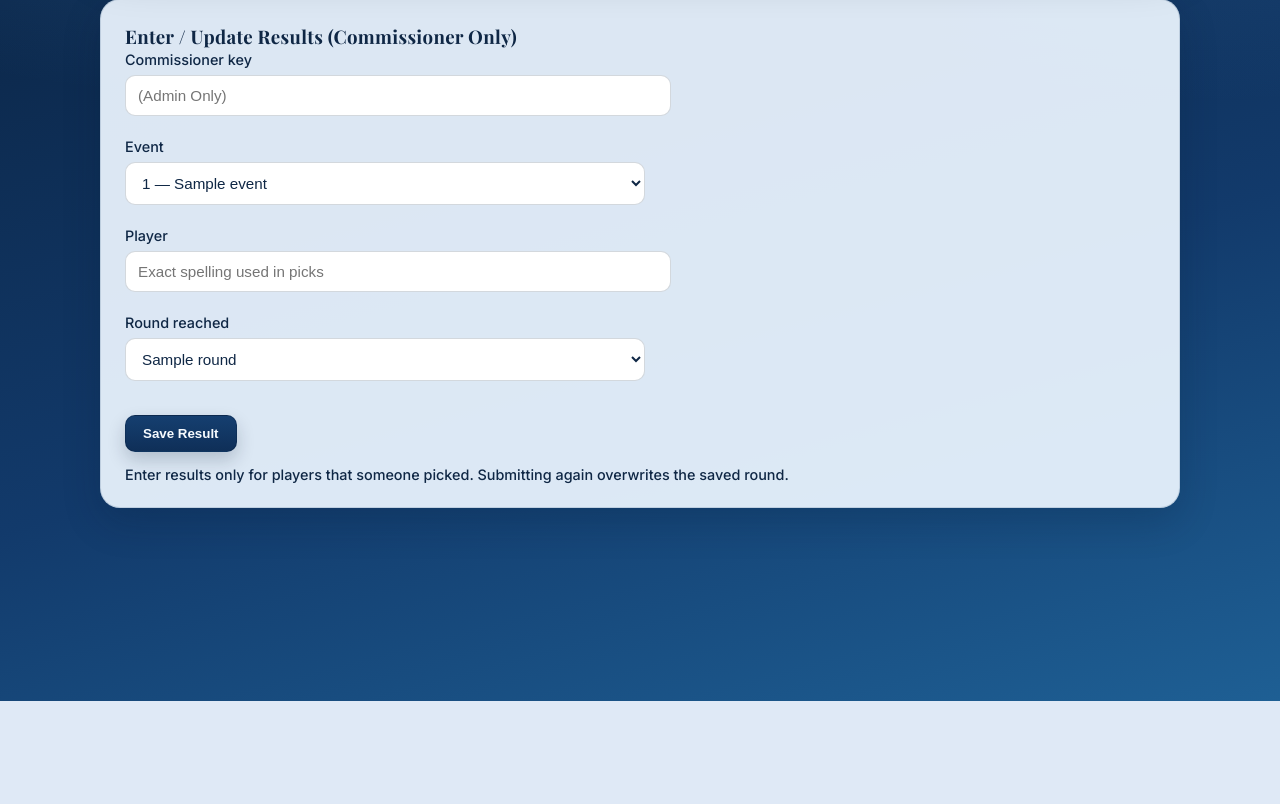
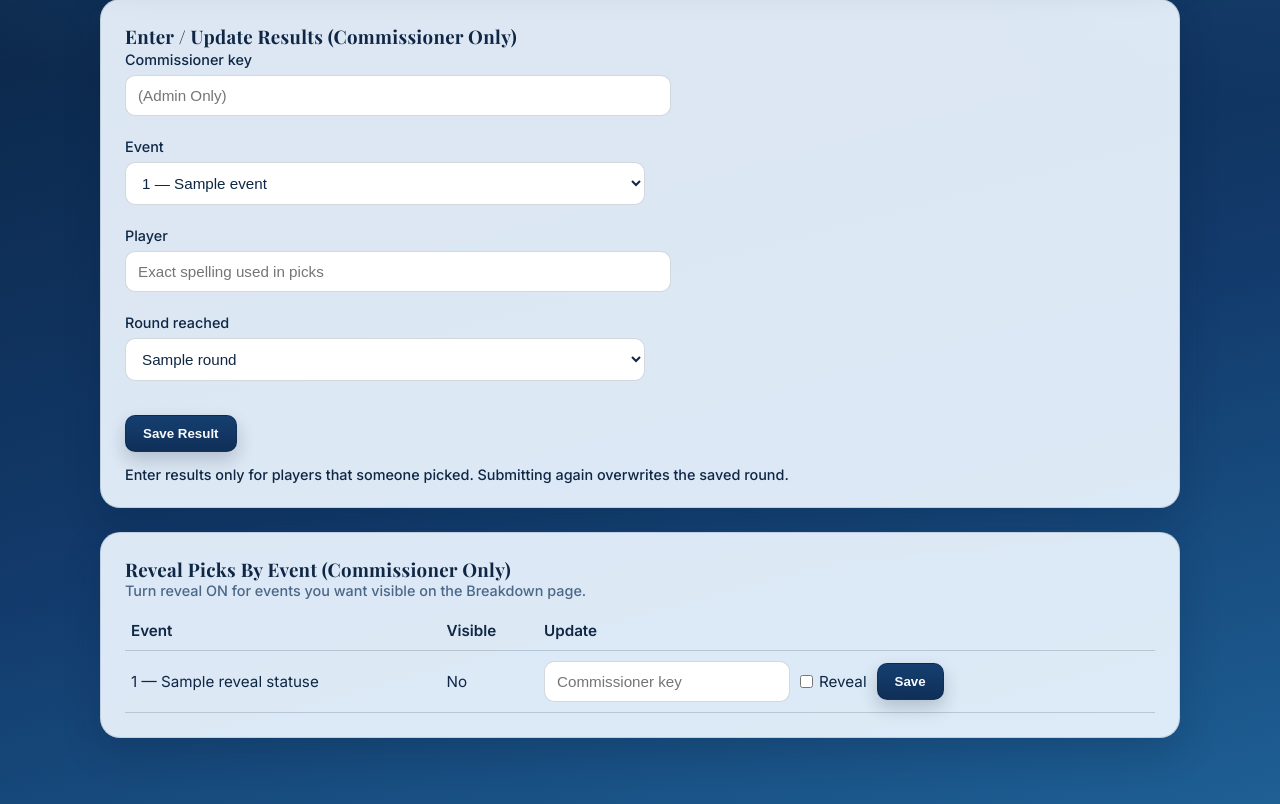
Before and after one commit to apartha13/atpTennisPredictions, a FastAPI app: template templates/results.html in a window 1280 px wide. Shown: the part 173-977 px from the top of the page. Before the commit the page ends 874 px from the top, so only its background shows below. Run offline with FastAPI, Linux system fonts and the light colour scheme; the template is opened without the code that fills it: most values are stand-ins (such as "Sample title", 1, 10 or a date in 2020); parts of the project's set-up code (start-up, migrations or seed data) failed here and were passed over.

Commit message:
implementing hidden picks, so no cheating

```diff
--- a/app.py
+++ b/app.py
@@ -98,6 +98,11 @@ def init_db() -> None:
         sort_order INT NOT NULL,
         year INT NOT NULL
         );
+        """))
+
+        conn.execute(text("""
+        ALTER TABLE events
+        ADD COLUMN IF NOT EXISTS picks_revealed BOOLEAN NOT NULL DEFAULT FALSE;
         """))
 
         conn.execute(text("""
@@ -257,11 +262,25 @@ def get_player_rank(conn, name: str) -> int:
 def get_events():
     with engine.begin() as conn:
         rows = conn.execute(
-            text("SELECT id, short_id, name, level FROM events WHERE year=:y ORDER BY id;"),
+            text("""
+            SELECT id, short_id, name, level, picks_revealed
+            FROM events
+            WHERE year=:y
+            ORDER BY sort_order ASC, id ASC;
+            """),
             {"y": LEAGUE_YEAR}
         ).fetchall()
     # list of dicts for templates
-    return [{"id": r[0], "short_id": r[1], "name": r[2], "level": r[3]} for r in rows]
+    return [
+        {
+            "id": r[0],
+            "short_id": r[1],
+            "name": r[2],
+            "level": r[3],
+            "picks_revealed": bool(r[4]),
+        }
+        for r in rows
+    ]
 
 def get_conn():
     return engine.connect()
@@ -378,6 +397,7 @@ def calc_event_breakdown():
     with engine.begin() as conn:
         rows = conn.execute(text(f"""
         SELECT e.id AS event_id, e.short_id, e.name,
+             e.picks_revealed,
                p.person_name, p.player_name,
                COALESCE(r.round_reached, '') AS round_reached,
                {case_expr} AS pts
@@ -392,8 +412,14 @@ def calc_event_breakdown():
 
     # Group into event blocks
     events = {}
-    for event_id, short_id, name, person, player, rnd, pts in rows:
-        events.setdefault(event_id, {"event_id": event_id, "short_id": short_id, "name": name, "rows": []})
+    for event_id, short_id, name, picks_revealed, person, player, rnd, pts in rows:
+        events.setdefault(event_id, {
+            "event_id": event_id,
+            "short_id": short_id,
+            "name": name,
+            "picks_revealed": bool(picks_revealed),
+            "rows": []
+        })
         events[event_id]["rows"].append({
             "person": person,
             "player": player,
@@ -937,10 +963,12 @@ def commissioner_generate_bracket(
 
 @app.get("/results", response_class=HTMLResponse)
 def results_page(request: Request):
+    events = get_events()
     return templates.TemplateResponse("results.html", {
         "request": request,
         "year": LEAGUE_YEAR,
-        "events": get_events(),
+        "events": events,
+        "reveal_statuses": events,
         "rounds": ALLOWED_ROUNDS,
     })
 
@@ -971,6 +999,30 @@ def submit_result(
           DO UPDATE SET round_reached = excluded.round_reached;
         """), {"e": event_id, "pl": player, "r": round_reached})
 
+    return RedirectResponse("/results", status_code=303)
+
+
+@app.post("/results/reveal")
+def set_event_reveal(
+    commissioner_key: str = Form(...),
+    event_id: str = Form(...),
+    reveal: Optional[str] = Form(default=None),
+):
+    if commissioner_key != COMMISSIONER_KEY:
+        raise HTTPException(403, "Wrong commissioner key.")
+
+    event_id = (event_id or "").strip()
+    reveal_on = reveal == "on"
+
+    with engine.begin() as conn:
+        conn.execute(text("""
+          UPDATE events
+          SET picks_revealed = :v
+          WHERE id = :e AND year = :y;
+        """), {"v": bool(reveal_on), "e": event_id, "y": LEAGUE_YEAR})
+
+    return RedirectResponse("/results", status_code=303)
+
 @app.get("/debug/sinner")
 def debug_sinner():
     ctx = TourneyCtx(
--- a/templates/results.html
+++ b/templates/results.html
@@ -35,6 +35,42 @@
     Enter results only for players that someone picked. Submitting again overwrites the saved round.
   </p>
 </div>
+
+<div class="card">
+  <h3 style="margin-top:0;">Reveal Picks By Event (Commissioner Only)</h3>
+  <div class="muted" style="margin-bottom:10px;">
+    Turn reveal ON for events you want visible on the Breakdown page.
+  </div>
+
+  <table>
+    <thead>
+      <tr>
+        <th>Event</th>
+        <th>Visible</th>
+        <th>Update</th>
+      </tr>
+    </thead>
+    <tbody>
+      {% for e in reveal_statuses %}
+      <tr>
+        <td>{{ e.id }} — {{ e.name }}</td>
+        <td>{% if e.picks_revealed %}Yes{% else %}No{% endif %}</td>
+        <td>
+          <form action="/results/reveal" method="post" style="display:flex; align-items:center; gap:10px; margin:0;">
+            <input name="commissioner_key" type="password" placeholder="Commissioner key" required style="max-width:220px; margin:0;" />
+            <input type="hidden" name="event_id" value="{{ e.id }}" />
+            <label style="display:flex; align-items:center; gap:6px; margin:0;">
+              <input type="checkbox" name="reveal" {% if e.picks_revealed %}checked{% endif %} style="width:auto; max-width:none; margin:0;" />
+              Reveal
+            </label>
+            <button type="submit" style="margin:0;">Save</button>
+          </form>
+        </td>
+      </tr>
+      {% endfor %}
+    </tbody>
+  </table>
+</div>
 <script>
     wireAutocomplete("result_player", "/api/players");
   </script>
```
Also changed, not shown: templates/breakdown.html (+18 -0 lines).
